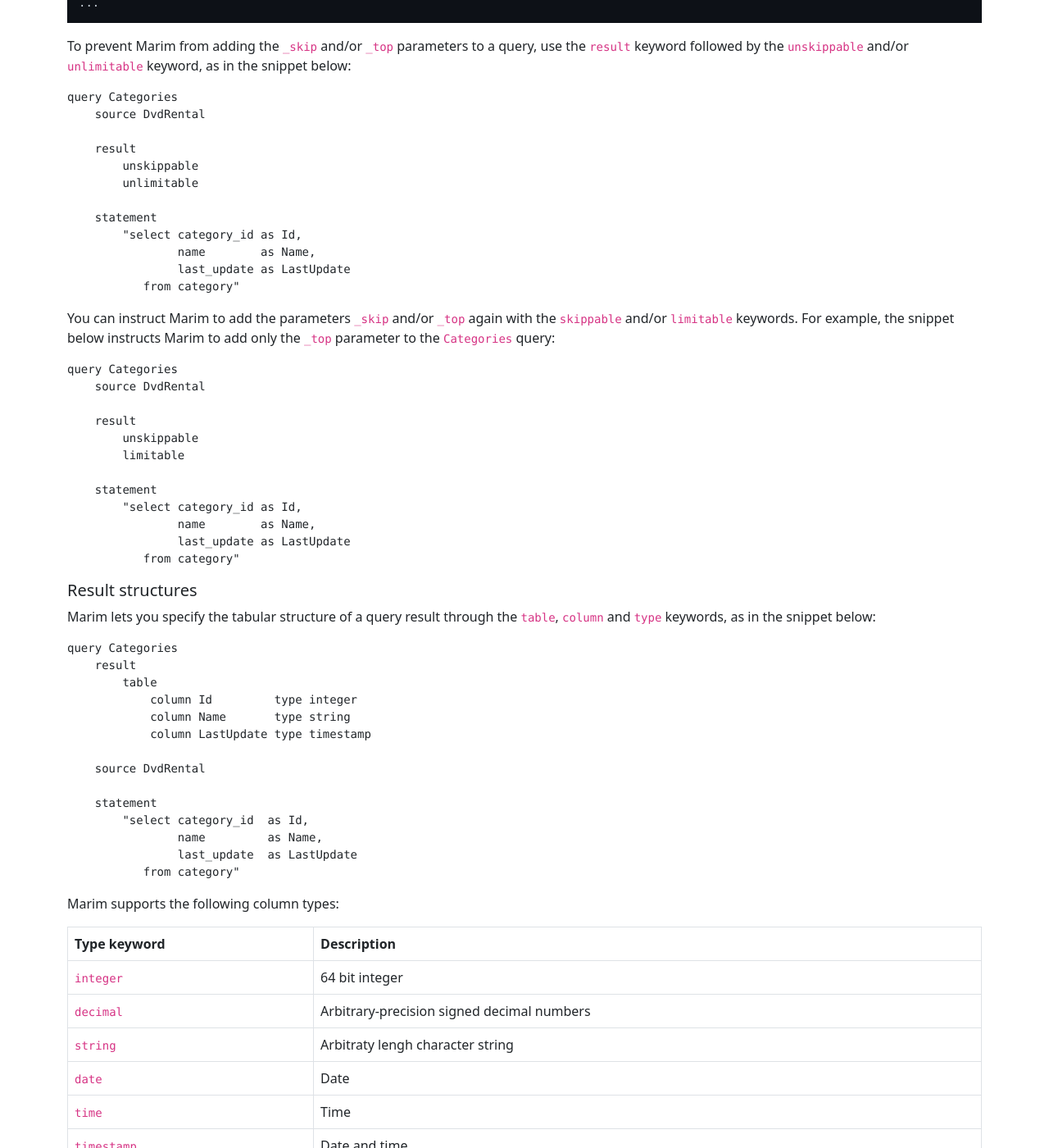
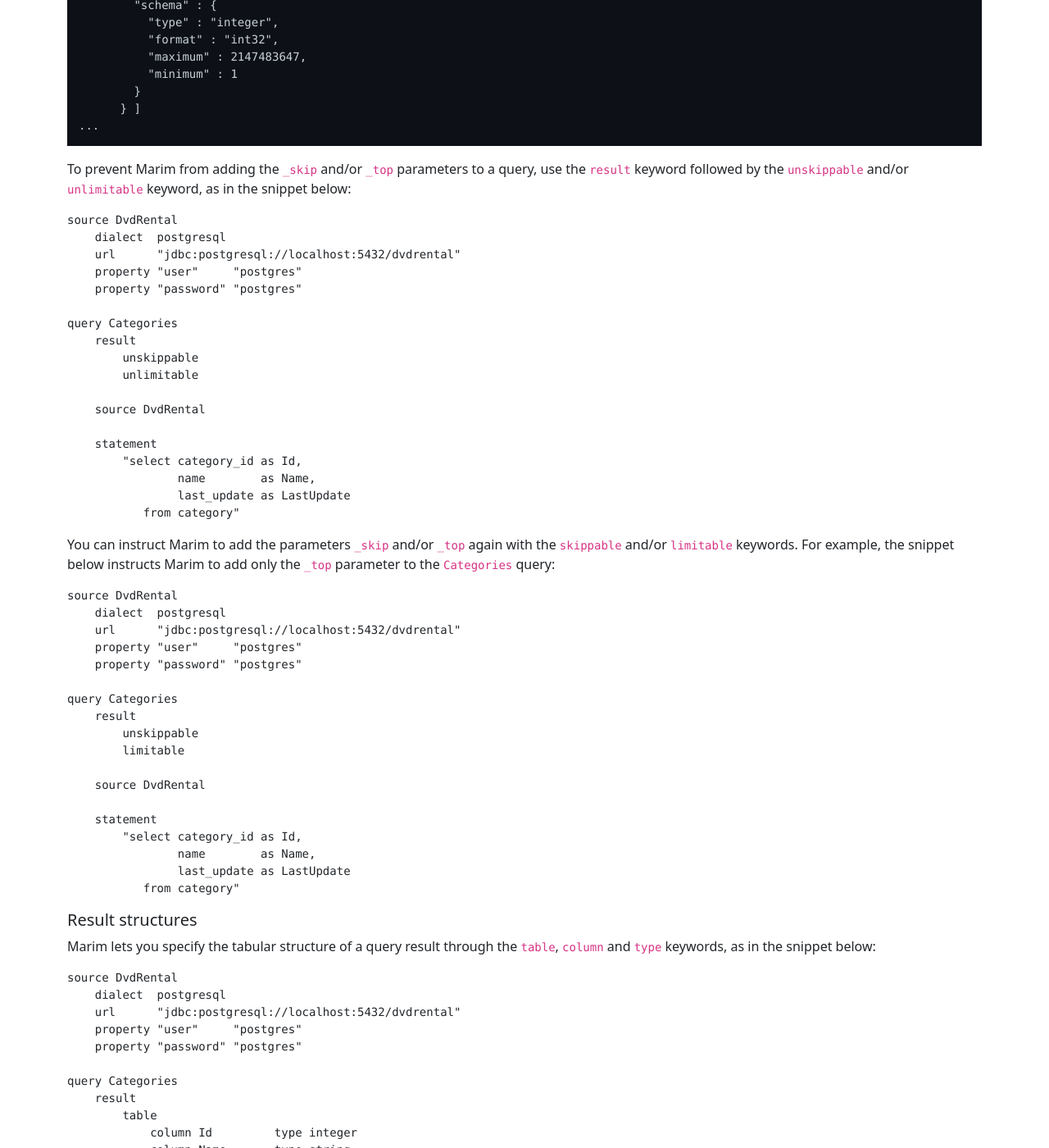
Before and after one commit to marimplatform/marimplatform.github.io, a Jekyll site: the page built from docs/manual.md, in a window 1280 px wide and 1400 px high, scrolled down 4092 px. Shown: the whole window at 82% size. Built offline with Jekyll 4.4.1, drawn with Linux system fonts in a browser that asks for light colours; a style sheet for code colours, icons or effects is not loaded; some of the changed text lies outside the part shown.

Commit message:
Manual update

```diff
--- a/docs/manual.md
+++ b/docs/manual.md
@@ -105,7 +106,13 @@ The specification of the data source in which a query will be executed can be pr
 In this case, however, the `source` keyword cannot be followed by an identifier, rendering it an anonymous data source,
 and preventing other queries from referring to it. For example, in the snippet below, the data source of the `Categories` query is an anonymous one:
 
-<pre><code class="language-marim">query Categories
+<pre><code class="language-marim">source DvdRental
+    dialect  postgresql
+    url      "jdbc:postgresql://localhost:5432/dvdrental"
+    property "user"     "postgres"
+    property "password" "postgres"
+
+query Categories
     source
         dialect  postgresql
         url      "jdbc:postgresql://localhost:5432/dvdrental"
@@ -150,12 +157,18 @@ For example, Marim generates the following Open API specification for the previo
 
 To prevent Marim from adding the `_skip` and/or `_top` parameters to a query, use the `result` keyword followed by the `unskippable` and/or `unlimitable` keyword, as in the snippet below:
 
-<pre><code class="language-marim">query Categories
-    source DvdRental
+<pre><code class="language-marim">source DvdRental
+    dialect  postgresql
+    url      "jdbc:postgresql://localhost:5432/dvdrental"
+    property "user"     "postgres"
+    property "password" "postgres"
 
+query Categories
     result
         unskippable
         unlimitable
+
+    source DvdRental
 
     statement
         "select category_id as Id,
@@ -166,12 +179,18 @@ To prevent Marim from adding the `_skip` and/or `_top` parameters to a query, us
 You can instruct Marim to add the parameters `_skip` and/or `_top` again with the `skippable` and/or `limitable` keywords.
 For example, the snippet below instructs Marim to add only the `_top` parameter to the `Categories` query:
 
-<pre><code class="language-marim">query Categories
-    source DvdRental
+<pre><code class="language-marim">source DvdRental
+    dialect  postgresql
+    url      "jdbc:postgresql://localhost:5432/dvdrental"
+    property "user"     "postgres"
+    property "password" "postgres"
 
+query Categories
     result
         unskippable
         limitable
+
+    source DvdRental
 
     statement
         "select category_id as Id,
@@ -182,7 +201,13 @@ For example, the snippet below instructs Marim to add only the `_top` parameter
 ##### Result structures <a name="Result structures"></a>
 Marim lets you specify the tabular structure of a query result through the `table`, `column` and `type` keywords, as in the snippet below:
 
-<pre><code class="language-marim">query Categories
+<pre><code class="language-marim">source DvdRental
+    dialect  postgresql
+    url      "jdbc:postgresql://localhost:5432/dvdrental"
+    property "user"     "postgres"
+    property "password" "postgres"
+
+query Categories
     result
         table
             column Id         type integer
@@ -288,15 +313,21 @@ For example, Marim generates the following Open API specification for the previo
 
 To prevent Marim from adding the `_select`, `_filter` and/or `_orderby` parameters to a query, use the `unprojectable`, `unfilterable` and/or `unsortable` keywords, as in the snippet below:
 
-<pre><code class="language-marim">query Categories
+<pre><code class="language-marim">source DvdRental
+    dialect  postgresql
+    url      "jdbc:postgresql://localhost:5432/dvdrental"
+    property "user"     "postgres"
+    property "password" "postgres"
+
+query Categories
     result
-        unprojectable
-        unfilterable
-        unsortable
         table
             column Id         type integer
             column Name       type string
             column LastUpdate type timestamp
+        unprojectable
+        unfilterable
+        unsortable
 
     source DvdRental
 
@@ -309,17 +340,55 @@ To prevent Marim from adding the `_select`, `_filter` and/or `_orderby` paramete
 You can instruct Marim to add the parameters `_select`, `_filter`, and/or `_top` again with the `projectable`, `filterable` and/or `sortable` keywords.
 For example, the snippet below instructs Marim to add only the `_skip` and `_top` parameters to the `Categories` query:
 
-<pre><code class="language-marim">query Categories
+<pre><code class="language-marim">source DvdRental
+    dialect  postgresql
+    url      "jdbc:postgresql://localhost:5432/dvdrental"
+    property "user"     "postgres"
+    property "password" "postgres"
+
+query Categories
     result
         table
             column Id         type integer
             column Name       type string
             column LastUpdate type timestamp
-        skippable
-        limitable
         unprojectable
         unfilterable
         unsortable
+        skippable
+        limitable
+
+    source DvdRental
+
+    statement
+        "select category_id as Id,
+                name        as Name,
+                last_update as LastUpdate
+           from category"</code></pre>
+
+##### Named result structures <a name="Named Result structures"></a>
+The `table` keyword also lets you name a tabular structure and refer to it through this name. For example, the snippet below specifies the
+`CategoryTable` structure, which the Categories query refers to, and is equivalent to the previous snippet.
+
+<pre><code class="language-marim">table CategoryTable
+    column Id         type integer
+    column Name       type string
+    column LastUpdate type timestamp
+
+source DvdRental
+    dialect  postgresql
+    url      "jdbc:postgresql://localhost:5432/dvdrental"
+    property "user"     "postgres"
+    property "password" "postgres"
+
+query Categories
+    result
+        table CategoryTable
+        unprojectable
+        unfilterable
+        unsortable
+        skippable
+        limitable
 
     source DvdRental
 
```
Also changed, not shown: other parts of docs/manual.md (+1 -0 lines).
